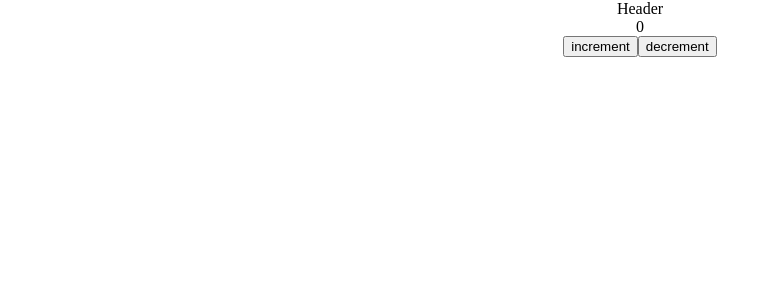
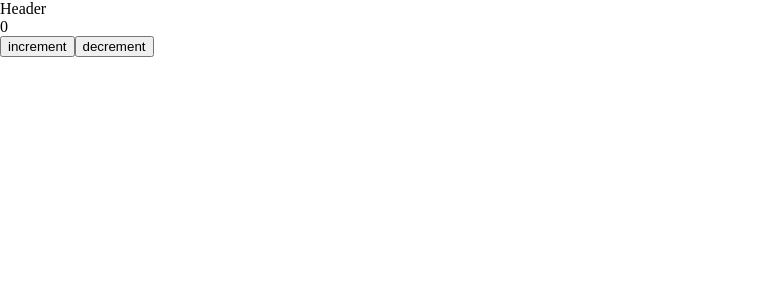
Before and after one commit to calmery/calmery.moe, a React app: page / in a window 1280 px wide. Shown: the top 300 px of the page, without its empty margins (0-780 px from the left). Built offline with nearby package versions, Linux system fonts and the light colour scheme.

Commit message:
Top ページの不要な scss を削除する

```diff
--- a/src/pages/Top/Top.scss
+++ /dev/null
@@ -1,3 +0,0 @@
-.container {
-  text-align: center;
-}
--- a/src/pages/Top/Top.tsx
+++ b/src/pages/Top/Top.tsx
@@ -1,11 +1,10 @@
 import * as React from "react";
-import styles from "./Top.scss";
 import { Counter } from "~/containers/Counter";
 import { Header } from "~/components/Header";
 
 export const Top: React.FC = () => (
-  <div className={styles.container}>
+  <React.Fragment>
     <Header />
     <Counter />
-  </div>
+  </React.Fragment>
 );
```
Also changed, not shown: src/pages/Top/Top.scss.d.ts (deleted, +0 -7 lines).
